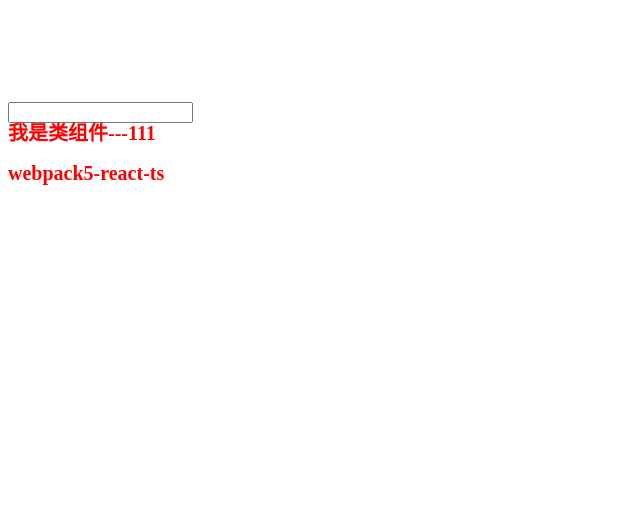
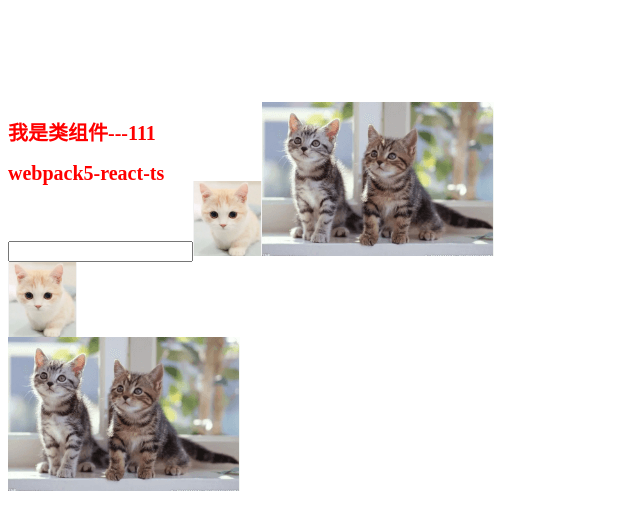
Before and after one commit to DerekRayna/derek-create-react, a React app: page / in a window 1280 px wide. Shown: the top 530 px of the page, without its empty margins (0-640 px from the left). Built offline with nearby package versions, Linux system fonts and the light colour scheme.

Commit message:
feat: 处理图片文件

```diff
--- a/src/App.tsx
+++ b/src/App.tsx
@@ -1,5 +1,7 @@
 // react根组件
 import React, { useState } from "react";
+import smallImg from "./assets/imgs/5kb.png";
+import bigImg from "./assets/imgs/22kb.png";
 import "./app.css";
 import "./app.less";
 import DcClass from "./components/Class";
@@ -18,6 +20,10 @@ function App() {
           setVal(e.target.value);
         }}
       />
+      <img src={smallImg} alt="小于10kb的图片" />
+      <img src={bigImg} alt="大于于10kb的图片" />
+      <div className="smallImg"></div> {/* 小图片背景容器 */}
+      <div className="bigImg"></div> {/* 大图片背景容器 */}
     </>
   );
 }
--- a/src/app.less
+++ b/src/app.less
@@ -2,4 +2,14 @@
   h2 {
     font-size: 20px;
   }
+  .smallImg {
+    width: 69px;
+    height: 75px;
+    background: url('./assets/imgs/5kb.png') no-repeat;
+  }
+  .bigImg {
+    width: 232px;
+    height: 154px;
+    background: url('./assets/imgs/22kb.png') no-repeat;
+  }
 }
```
Also changed, not shown: src/images.d.ts (added, +9 -0 lines), src/assets/imgs/22kb.png (added), src/assets/imgs/5kb.png (added), 1 other file (tests, documents, lock files or other folders).
